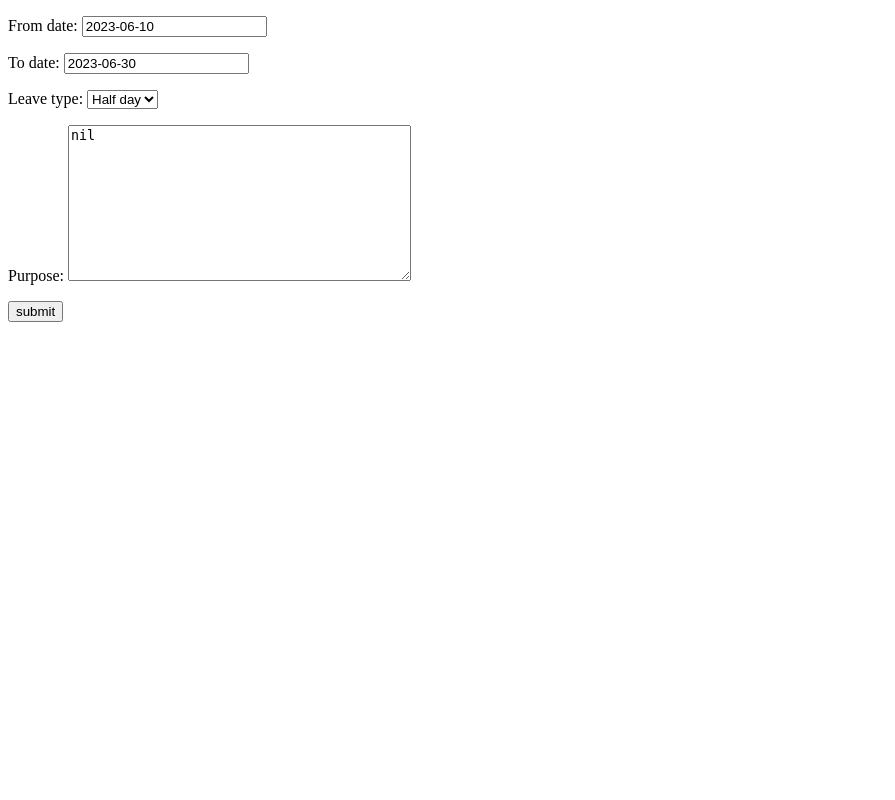
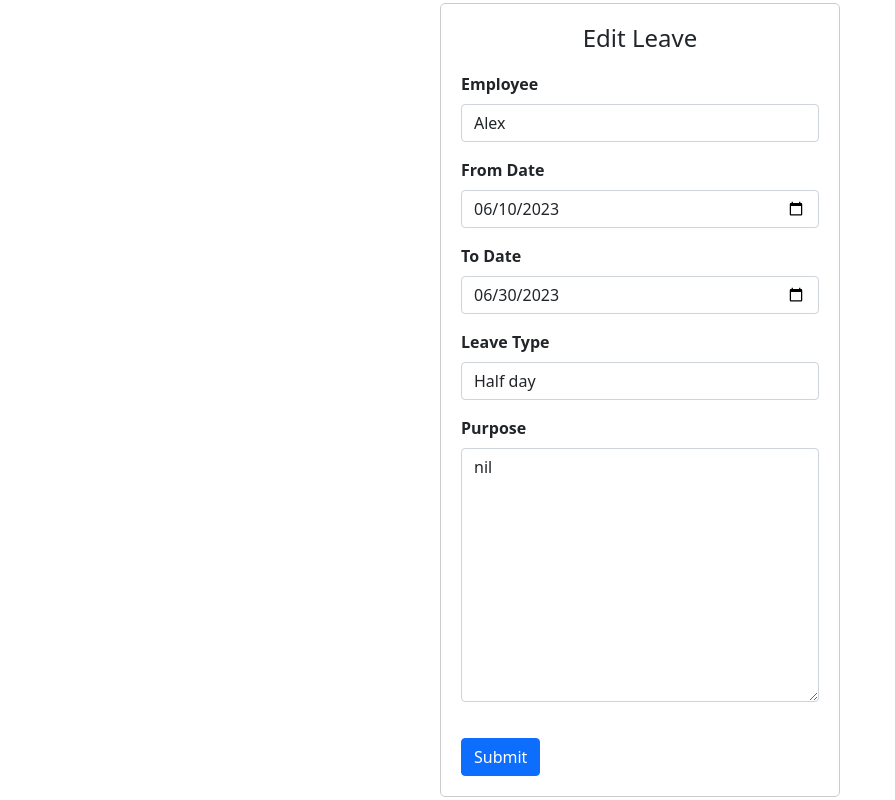
Before and after one commit to Ananthu303/employee_manage, a Django app: page /edit_leave/12 in a window 1280 px wide. Shown: the whole page, without its empty margins (0-895 px from the left). Run offline with Django 4.2, Linux system fonts and the light colour scheme; a user stored in the database is signed in; data comes from the database, SQL or seed files in the repository; both versions use the stored data as it was after the commit.

Commit message:
edit leave field updatedd

```diff
--- a/empapp/forms.py
+++ b/empapp/forms.py
@@ -20,12 +20,21 @@ class roleform(ModelForm):
         fields = '__all__'
         exclude = ('employee',)
 
+from django import forms
+from .models import Employee_leaves
 
-class leaveform(ModelForm):
+class leaveform(forms.ModelForm):
     class Meta:
         model = Employee_leaves
-        fields = '__all__'
-        exclude = ('employee',)
+        fields = [ 'from_date', 'to_date', 'leave_type', 'purpose']
+        widgets = {
+
+            'from_date': forms.DateInput(attrs={'class': 'form-control'}),
+            'to_date': forms.DateInput(attrs={'class': 'form-control'}),
+            'leave_type': forms.Select(attrs={'class': 'form-control'}),
+            'purpose': forms.Textarea(attrs={'class': 'form-control'}),
+        }
+
 
 
 
--- a/empapp/models.py
+++ b/empapp/models.py
@@ -19,10 +19,10 @@ class Employees(models.Model):
             last_object = self.__class__.objects.last()  # Get the last object in the class
             if last_object:
                 last_id = int(last_object.id)
-                user_id = str(last_id + 1)
+                emp_id = str(last_id + 1)
             else:
-                user_id = '1'
-            self.employeeID = 'EMP ' + user_id
+                emp_id = '1'
+            self.employeeID = 'EMP ' + emp_id
         super().save(*args, **kwargs)
     def __str__(self):
         return self.employee
--- a/empapp/templates/create.html
+++ b/empapp/templates/create.html
@@ -24,7 +24,7 @@
 
 <body>
   <div class="container">
-    <h4 class="text-center mb-4">Edit Employee</h4>
+    <h4 class="text-center mb-4">Create Employee</h4>
     <form method="POST">
       {% csrf_token %}
 
--- a/empapp/templates/edit_leave.html
+++ b/empapp/templates/edit_leave.html
@@ -1,15 +1,74 @@
 <!DOCTYPE html>
 <html lang="en">
+
 <head>
     <meta charset="UTF-8">
-    <title>Title</title>
+    <meta name="viewport" content="width=device-width, initial-scale=1.0">
+    <title>Edit Leave</title>
+    <link href="https://cdn.jsdelivr.net/npm/bootstrap@5.0.2/dist/css/bootstrap.min.css" rel="stylesheet">
+    <style>
+        body {
+            display: flex;
+            justify-content: center;
+            align-items: center;
+            height: 100vh;
+        }
+
+        .container {
+            max-width: 400px;
+            padding: 20px;
+            border: 1px solid #ccc;
+            border-radius: 5px;
+        }
+
+        .container h4 {
+            text-align: center;
+            margin-bottom: 20px;
+        }
+
+        .form-label {
+            font-weight: bold;
+        }
+
+        .btn-submit {
+            margin-top: 20px;
+        }
+    </style>
 </head>
+
 <body>
-<form method="post">{% csrf_token %}
-  {{ form.as_p }}
-  <input type="submit" value="submit">
 
-</form>
+    <div class="container">
+        <h4>Edit Leave</h4>
+        <form method="POST">
+            {% csrf_token %}
+            <div class="mb-3">
+              <label  class="form-label">Employee</label>
+              <input type="text" value="{{ e }}"  class="form-control">
+          </div>
+
+            <div class="mb-3">
+                <label for="id_from_date" class="form-label">From Date</label>
+                <input type="date" name="from_date" value="{{ form.from_date.value|date:'Y-m-d' }}" class="form-control">
+            </div>
+            <div class="mb-3">
+                <label for="id_to_date" class="form-label">To Date</label>
+                <input type="date" name="to_date" value="{{ form.to_date.value|date:'Y-m-d' }}" class="form-control">
+            </div>
+            <div class="mb-3">
+                <label for="id_leave_type" class="form-label">Leave Type</label>
+                {{ form.leave_type }}
+            </div>
+            <div class="mb-3">
+                <label for="id_purpose" class="form-label">Purpose</label>
+                {{ form.purpose }}
+            </div>
+            <input type="submit" value="Submit" class="btn btn-primary btn-submit">
+        </form>
+    </div>
+
+    <script src="https://cdn.jsdelivr.net/npm/bootstrap@5.0.2/dist/js/bootstrap.bundle.min.js"></script>
 
 </body>
+
 </html>
--- a/empapp/views.py
+++ b/empapp/views.py
@@ -63,10 +63,10 @@ def create(request):
 @login_required(login_url='login')
 def edit(request, id):
     a = Employees.objects.get(id=id)
-    print('xxxx')
+
 
     if request.method == 'POST':
-        print('dddd')
+
         user = User.objects.get(id=request.user.id)
         employee = request.POST['employee']
         firstname = request.POST['firstname']
@@ -119,7 +119,7 @@ def delete_designation(request, id):
         b = Designation.objects.get(employee=a)
         b.delete()
     except:
-        return HttpResponse('Role doesnt Exist')
+        return redirect('index')
     return redirect('index')
 
 
@@ -162,7 +162,6 @@ def create_leave(request):
         form = createleaveform(request.POST)
         if form.is_valid():
             employee = form.cleaned_data['employee']
-
             from_date = form.cleaned_data['from_date']
             to_date = form.cleaned_data['to_date']
             purpose = form.cleaned_data['purpose']
@@ -182,7 +181,7 @@ def edit_leave(request, id):
         if form.is_valid():
             form.save()
             return redirect('leave_all')
-    return render(request, 'edit_leave.html', {'form': form})
+    return render(request, 'edit_leave.html', {'form': form,'e':a.employee})
 
 
 @login_required(login_url='login')
```
Also changed, not shown: db.sqlite3.
